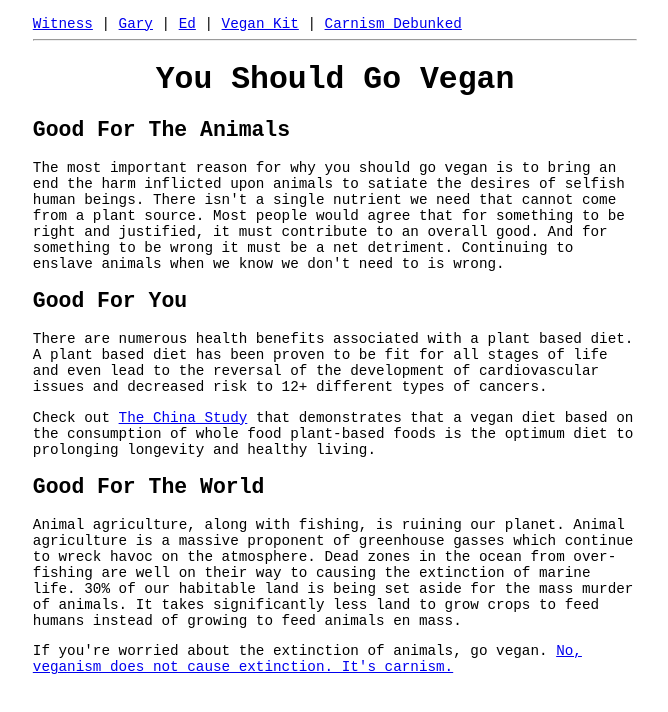
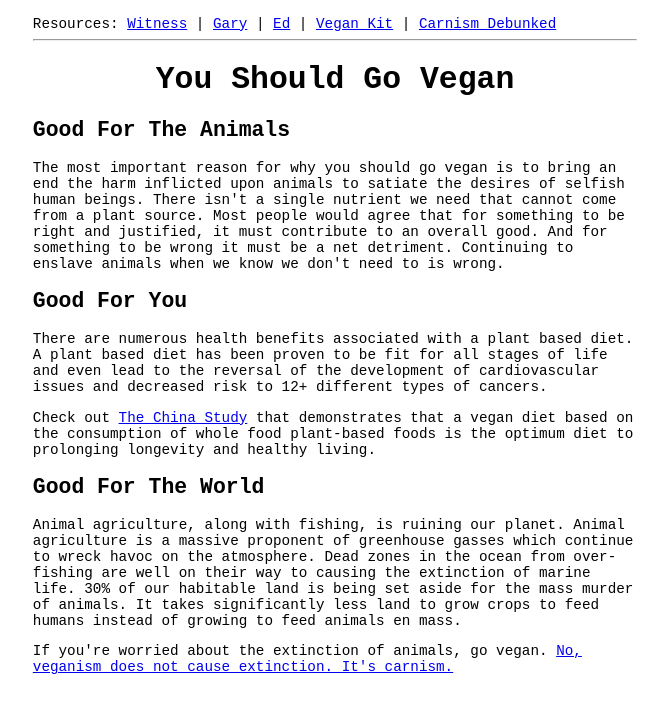
Before and after one commit to p3ntujfsqinaki4/melsite.net, a plain HTML site: page index.html in a window 1280 px wide. Shown: the whole page, without its empty margins (305-973 px from the left). Drawn offline with Linux system fonts and the light colour scheme.

Commit message:
Add files via upload

```diff
--- a/index.html
+++ b/index.html
@@ -2,6 +2,7 @@
     <meta name="viewport" content="width=device-width, initial-scale=1.0">
 	<link rel="stylesheet" type="text/css" href="styles.css"/>
 	<div class=navbar>
+	Resources:
 	<a href="dominionmirror.html">Witness</a> |
 	<a href="https://www.youtube.com/watch?v=es6U00LMmC4">Gary</a> |
 	<a href="https://www.youtube.com/@ed.winters/videos">Ed</a> |
```
